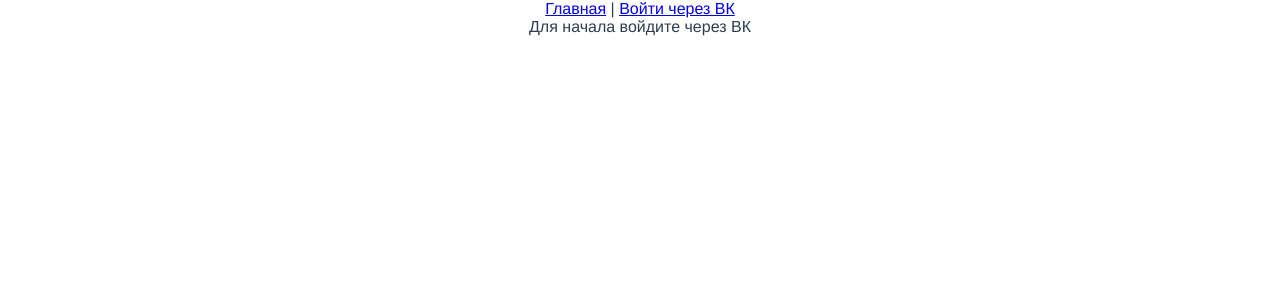
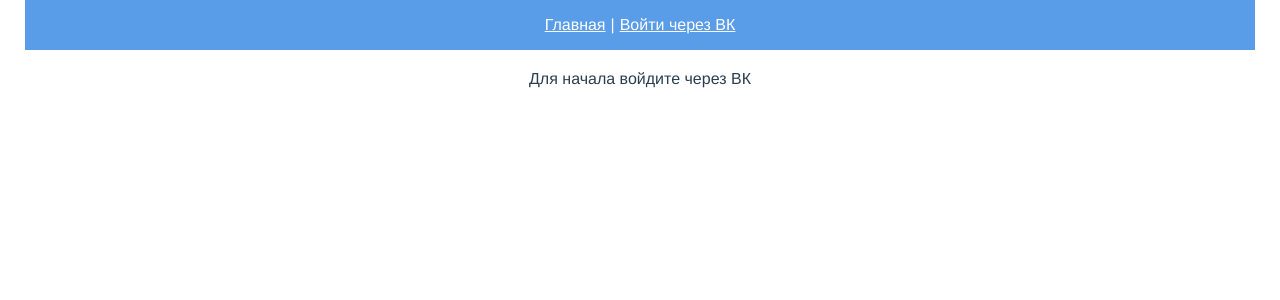
Before and after one commit to MashinaSSokom/vue-vk-test, a Vue app: page / in a window 1280 px wide. Shown: the top 300 px of the page. Built offline with nearby package versions, Linux system fonts and the light colour scheme.

Commit message:
add styles for navbar

```diff
--- a/src/components/NavPanel.vue
+++ b/src/components/NavPanel.vue
@@ -3,6 +3,7 @@
     <router-link to="/">Главная</router-link>
     |
     <a href="#" @click="loginHandler">Войти через ВК</a>
+<!--    todo: Кнопка выйти, если пользователь залогинен-->
   </div>
 </template>
 
@@ -35,6 +36,19 @@ export default {
 </script>
 
 <style scoped lang="scss">
+.navbar {
+  display: flex;
+  align-items: center;
+  justify-content: center;
+  height: 50px;
+  background: lighten($main-color, 10%);
+  margin-bottom: 20px;
+  color: $text-color;
+  * {
+    margin: 0 5px;
+    color: inherit;
+  }
+}
 .vk-login{
 
 }
```
